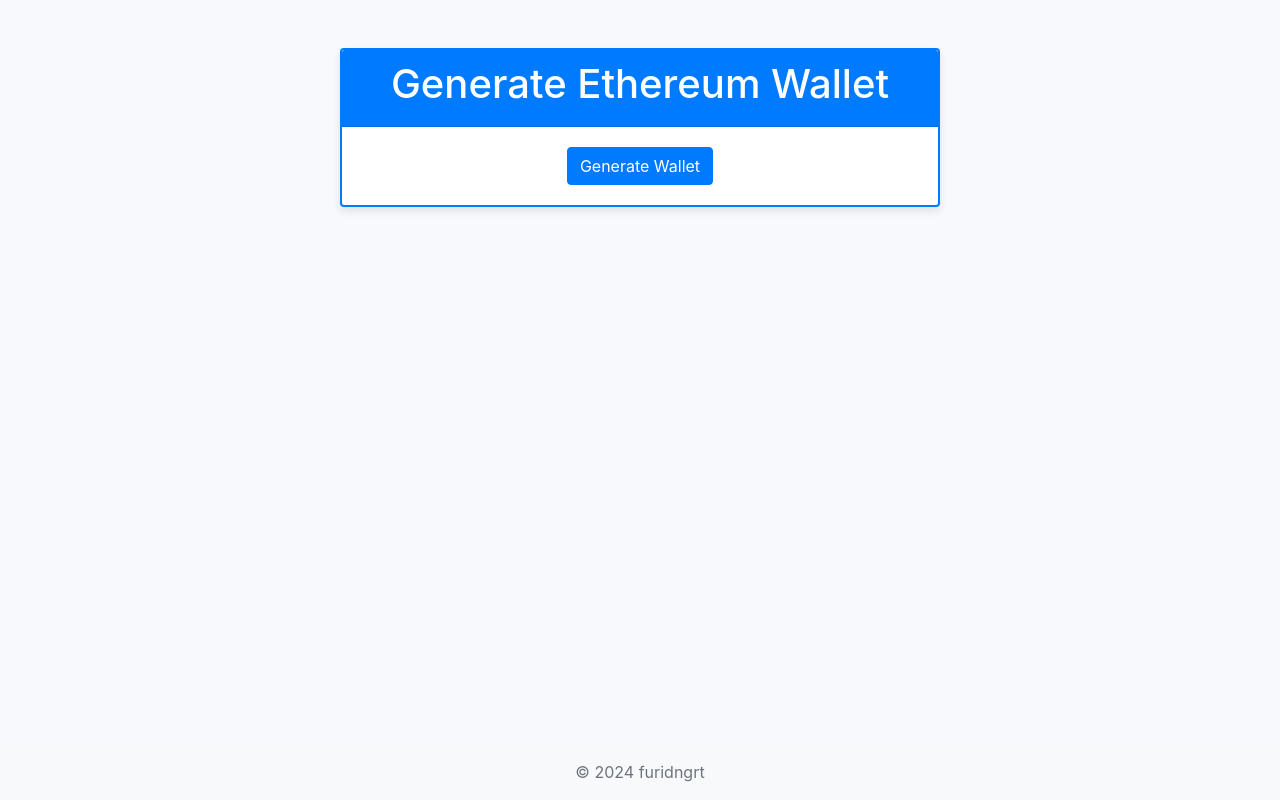
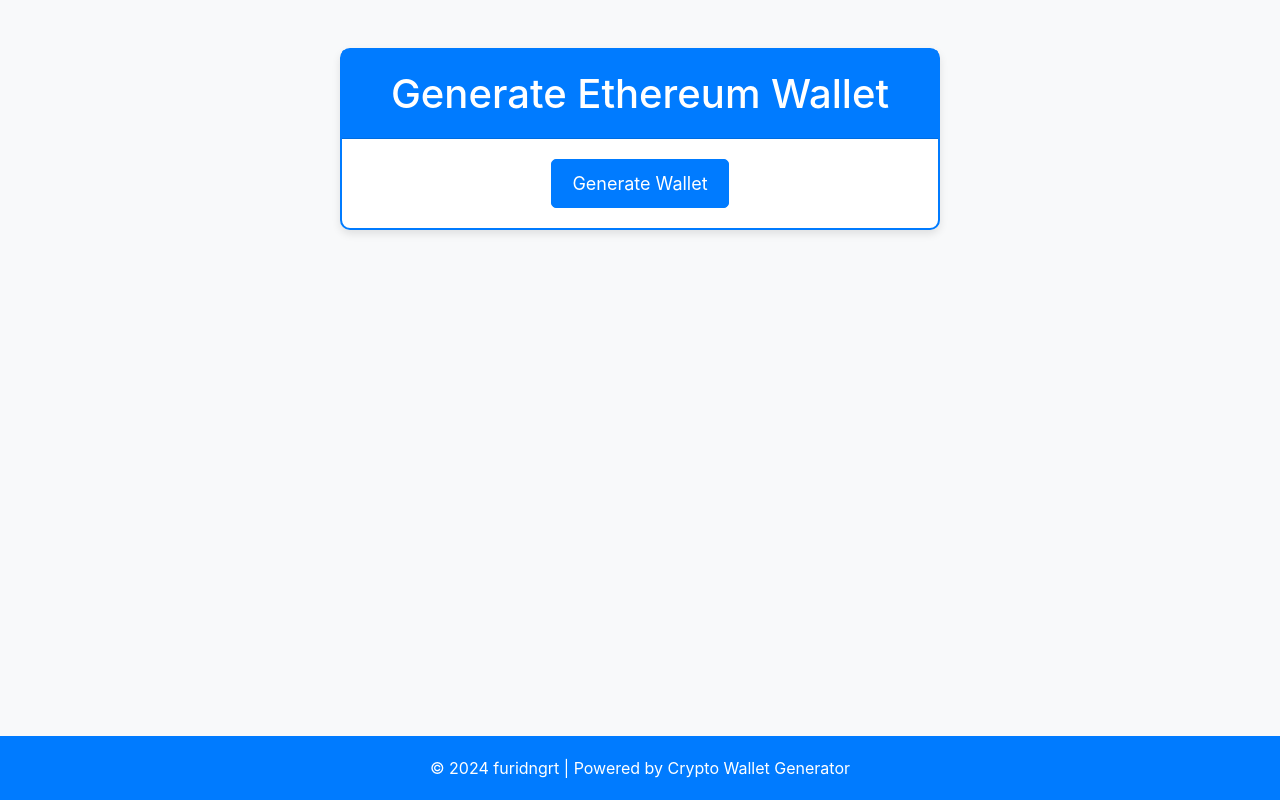
Before and after one commit to furidngrt/wallet-crypto-generator, a website: page public/index.html in a window 1280 px wide. Drawn offline with nearby package versions, Linux system fonts and the light colour scheme.

Commit message:
Update index.html

```diff
--- a/public/index.html
+++ b/public/index.html
@@ -9,17 +9,34 @@
     <link rel="stylesheet" href="/style.css"> <!-- Make sure to create style.css for custom styling -->
     <style>
         /* Add any additional custom styling here */
+        body {
+            background-color: #f8f9fa; /* Light grey background */
+        }
         .card {
             border: 2px solid #007bff; /* Blue border for the card */
+            border-radius: 10px; /* Rounded corners */
+            box-shadow: 0 4px 8px rgba(0, 0, 0, 0.1); /* Soft shadow */
+            transition: box-shadow 0.3s ease;
+        }
+        .card:hover {
+            box-shadow: 0 8px 16px rgba(0, 0, 0, 0.2); /* Shadow on hover */
         }
         .card-header {
             background-color: #007bff; /* Blue header */
             color: white;
-            padding: 10px;
+            padding: 20px;
+            border-top-left-radius: 10px; /* Rounded corners only on top */
+            border-top-right-radius: 10px;
+        }
+        .card-body {
+            padding: 20px;
         }
         .btn-primary {
             background-color: #007bff; /* Blue button */
             border-color: #007bff;
+            border-radius: 5px;
+            padding: 10px 20px;
+            font-size: 18px;
         }
         .btn-primary:hover {
             background-color: #0056b3; /* Darker blue on hover */
@@ -27,6 +44,18 @@
         }
         .text-monospace {
             font-family: "SFMono-Regular", Menlo, Monaco, Consolas, "Liberation Mono", "Courier New", monospace;
+            word-break: break-all; /* Break long addresses/keys */
+        }
+        .footer {
+            background-color: #007bff; /* Blue footer */
+            color: white; /* White text */
+            padding: 20px 0; /* Padding top and bottom */
+        }
+        .footer a {
+            color: white; /* White links */
+        }
+        .footer a:hover {
+            text-decoration: underline; /* Underline on hover */
         }
     </style>
 </head>
@@ -34,24 +63,30 @@
     <div class="container mt-5">
         <div class="card text-center">
             <div class="card-header">
-                <h1>Generate Ethereum Wallet</h1>
+                <h1 class="mb-0">Generate Ethereum Wallet</h1>
             </div>
             <div class="card-body">
-                <button id="generateWallet" class="btn btn-primary">Generate Wallet</button>
+                <button id="generateWallet" class="btn btn-primary btn-lg">Generate Wallet</button>
                 <div id="walletInfo" class="mt-4" style="display: none;">
-                    <p><strong>Address:</strong> <span id="address" class="text-monospace"></span></p>
-                    <p><strong>Private Key:</strong> <span id="privateKey" class="text-monospace"></span></p>
-                    <button id="copyAddress" class="btn btn-outline-primary btn-sm">Copy Address</button>
-                    <button id="copyPrivateKey" class="btn btn-outline-primary btn-sm">Copy Private Key</button>
+                    <p><strong>Address:</strong></p>
+                    <p><span id="address" class="text-monospace"></span></p>
+                    <p class="mt-3"><strong>Private Key:</strong></p>
+                    <p><span id="privateKey" class="text-monospace"></span></p>
+                    <div class="mt-4">
+                        <button id="copyAddress" class="btn btn-outline-primary btn-sm mr-2">Copy Address</button>
+                        <button id="copyPrivateKey" class="btn btn-outline-primary btn-sm">Copy Private Key</button>
+                    </div>
                 </div>
             </div>
         </div>
     </div>
-    <footer class="footer mt-auto py-3 bg-light">
+    <footer class="footer mt-5">
         <div class="container text-center">
-            <span class="text-muted">&copy; 2024 furidngrt</span>
+            <p class="mb-0">&copy; 2024 <a href="#" class="text-white">furidngrt</a> | Powered by <a href="#" class="text-white">Crypto Wallet Generator</a></p>
         </div>
     </footer>
+
+    <!-- Scripts -->
     <script src="https://code.jquery.com/jquery-3.5.1.slim.min.js"></script>
     <script src="https://cdn.jsdelivr.net/npm/@popperjs/core@2.5.4/dist/umd/popper.min.js"></script>
     <script src="https://stackpath.bootstrapcdn.com/bootstrap/4.5.2/js/bootstrap.min.js"></script>
```
